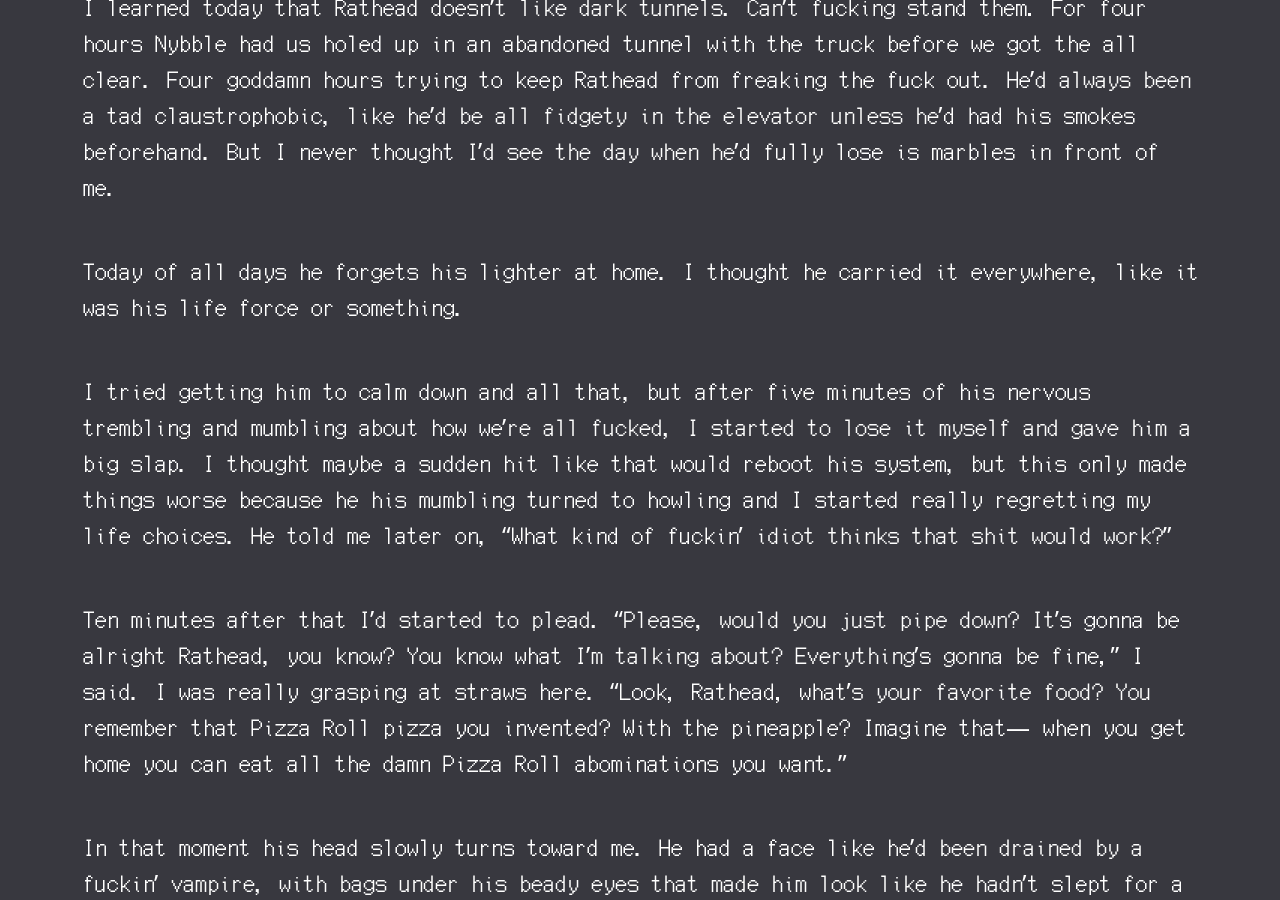
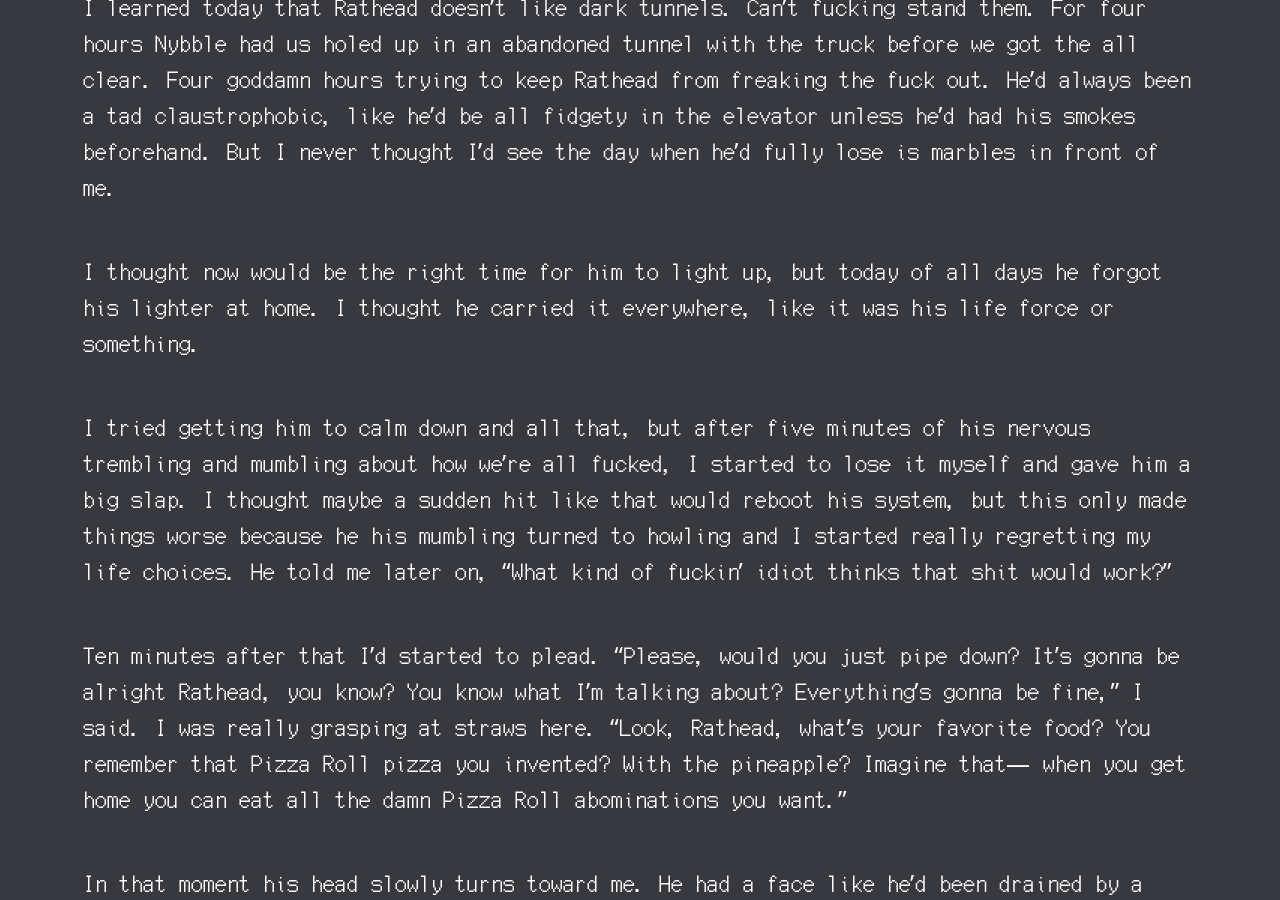
Before and after one commit to pilosophos/pilosophos-site-v1, a Jekyll site: the page built from _writing/piss-corps.md, in a window 1280 px wide and 900 px high, scrolled down 3317 px. Built offline with Jekyll 4.4.1, drawn with Linux system fonts in a browser that asks for light colours.

Commit message:
Update piss-corps.md

```diff
--- a/_writing/piss-corps.md
+++ b/_writing/piss-corps.md
@@ -67,7 +67,7 @@ I was driving today's sewage truck to the dropoff point with Rathead when we sta
 
 I learned today that Rathead doesn't like dark tunnels. Can't fucking stand them. For four hours Nybble had us holed up in an abandoned tunnel with the truck before we got the all clear. Four goddamn hours trying to keep Rathead from freaking the fuck out. He'd always been a tad claustrophobic, like he'd be all fidgety in the elevator unless he'd had his smokes beforehand. But I never thought I'd see the day when he'd fully lose is marbles in front of me.
 
-Today of all days he forgets his lighter at home. I thought he carried it everywhere, like it was his life force or something.
+I thought now would be the right time for him to light up, but today of all days he forgot his lighter at home. I thought he carried it everywhere, like it was his life force or something.
 
 I tried getting him to calm down and all that, but after five minutes of his nervous trembling and mumbling about how we're all fucked, I started to lose it myself and gave him a big slap. I thought maybe a sudden hit like that would reboot his system, but this only made things worse because he his mumbling turned to howling and I started really regretting my life choices. He told me later on, "What kind of fuckin' idiot thinks that shit would work?"
 
```
